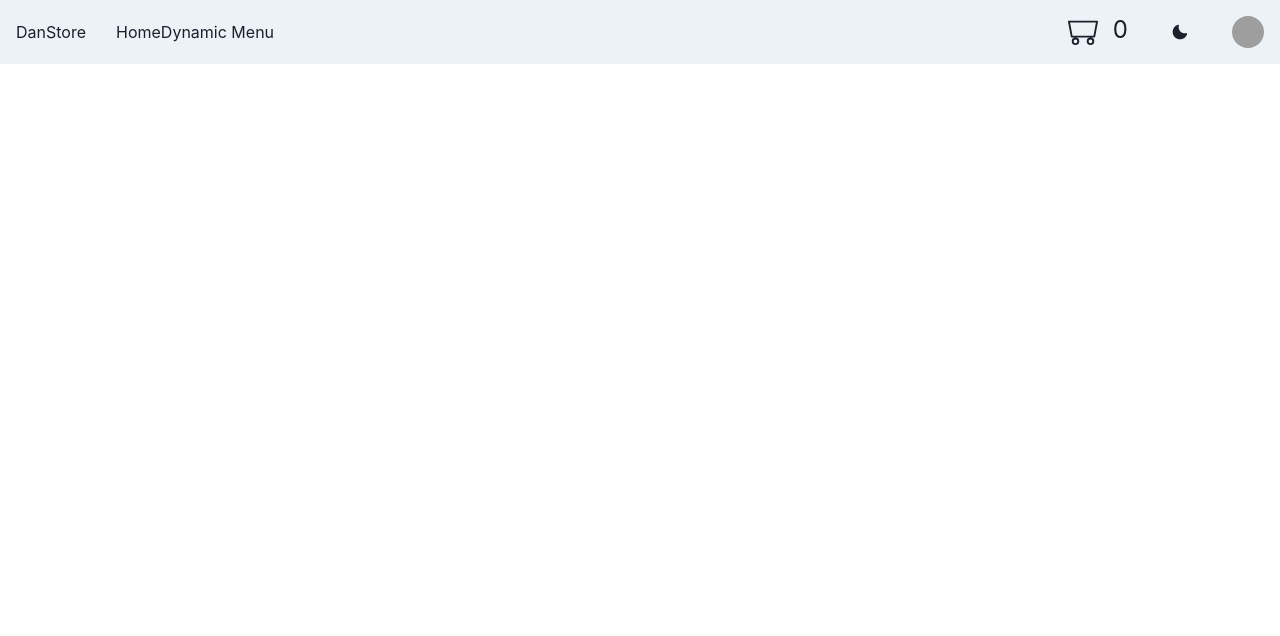
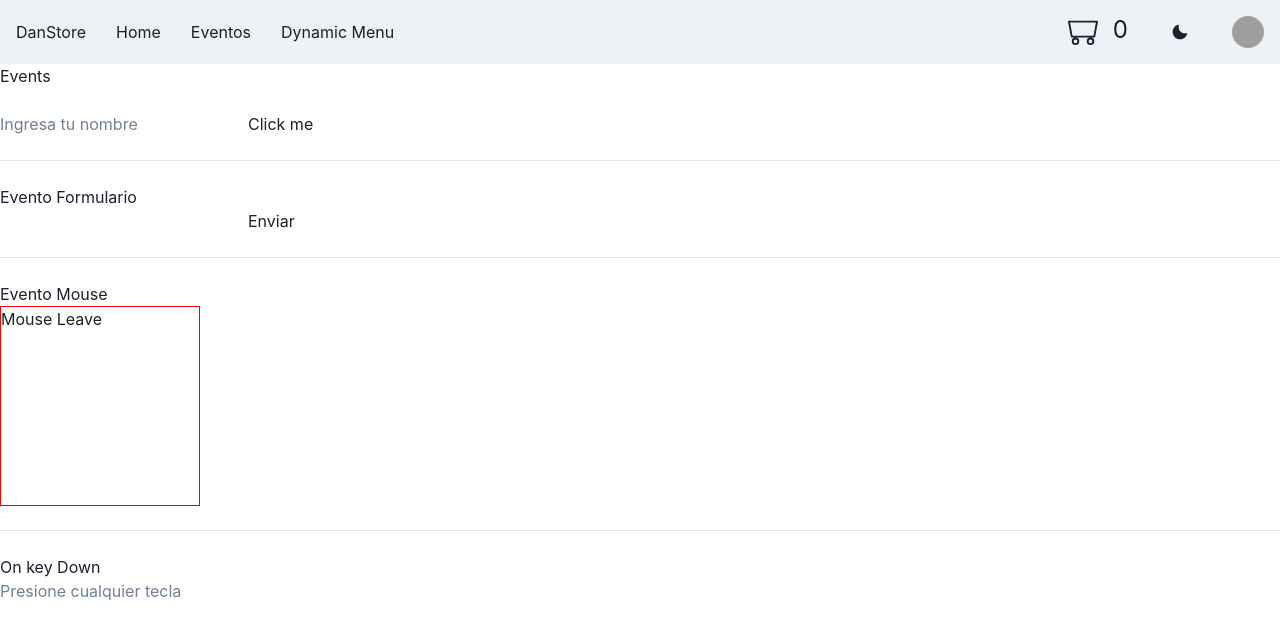
Before and after one commit to danielalejandroalanis/coderhouse-60030, a React (Vite) app: page /events in a window 1280 px wide. Shown: the top 636 px of the page. Built offline with nearby package versions, Linux system fonts and the light colour scheme; grey boxes are pictures that could not be loaded.

Commit message:
agregando clase 10

```diff
--- a/src/components/ItemDetailContainer/ItemDetailContainer.jsx
+++ b/src/components/ItemDetailContainer/ItemDetailContainer.jsx
@@ -1,26 +1,118 @@
+import { useState } from "react";
 import {
-  Card,
+  Box,
+  Container,
   Stack,
+  Text,
+  Image,
+  Flex,
+  VStack,
+  Button,
   Heading,
-  CardBody,
-  Divider,
-  Image,
-  Text,
+  SimpleGrid,
+  StackDivider,
+  useColorModeValue,
 } from "@chakra-ui/react";
 export const ItemDetailContainer = ({ product }) => {
+  const [showCount, setShowCount] = useState(false);
+  const [count, setCount] = useState(0);
+
+  const handleShowCount = () => {
+    setShowCount(!showCount);
+  };
+
+  const handleIncrement = () => {
+    setCount(count + 1);
+  };
+
+  const handleDecrement = () => {
+    if (count > 0) {
+      setCount(count - 1);
+    }
+  };
+
   return (
-    <Card key={product.id} maxW="sm" margin={"1rem"}>
-      <CardBody>
-        <Image src={product.thumbnail} alt={product.name} borderRadius="lg" />
-        <Stack mt="6" spacing="3">
-          <Heading size="md">{product.title}</Heading>
-          <Text>{product.description}</Text>
-          <Text color="blue.600" fontSize="2xl">
-            {product.price}
-          </Text>
+    <Container maxW={"7xl"}>
+      <SimpleGrid
+        columns={{ base: 1, lg: 2 }}
+        spacing={{ base: 8, md: 10 }}
+        py={{ base: 18, md: 24 }}
+      >
+        <Flex>
+          <Image
+            rounded={"md"}
+            alt={"product image"}
+            src={product.thumbnail}
+            fit={"cover"}
+            align={"center"}
+            w={"100%"}
+            h={{ base: "100%", sm: "400px", lg: "500px" }}
+          />
+        </Flex>
+        <Stack spacing={{ base: 6, md: 10 }}>
+          <Box as={"header"}>
+            <Heading
+              lineHeight={1.1}
+              fontWeight={600}
+              fontSize={{ base: "2xl", sm: "4xl", lg: "5xl" }}
+            >
+              {product.title}
+            </Heading>
+            <Text
+              color={useColorModeValue("gray.900", "gray.400")}
+              fontWeight={300}
+              fontSize={"2xl"}
+            >
+              ${product.price} USD
+            </Text>
+          </Box>
+
+          <Stack
+            spacing={{ base: 4, sm: 6 }}
+            direction={"column"}
+            divider={
+              <StackDivider
+                borderColor={useColorModeValue("gray.200", "gray.600")}
+              />
+            }
+          >
+            <VStack spacing={{ base: 4, sm: 6 }}>
+              <Text
+                color={useColorModeValue("gray.500", "gray.400")}
+                fontSize={"2xl"}
+                fontWeight={"300"}
+              >
+                {product.description}
+              </Text>
+            </VStack>
+          </Stack>
+
+          <Button
+            rounded={"none"}
+            w={"full"}
+            mt={8}
+            size={"lg"}
+            py={"7"}
+            bg={useColorModeValue("gray.900", "gray.50")}
+            color={useColorModeValue("white", "gray.900")}
+            textTransform={"uppercase"}
+            _hover={{
+              transform: "translateY(2px)",
+              boxShadow: "lg",
+            }}
+            onClick={handleShowCount}
+          >
+            Agregar al carrito
+          </Button>
+          {showCount && (
+            <Stack direction="row" spacing={4} align="center" mt={4}>
+              <Button onClick={handleDecrement}>-</Button>
+              <Text fontSize="lg">{count}</Text>
+              <Button onClick={handleIncrement}>+</Button>
+            </Stack>
+          )}
         </Stack>
-      </CardBody>
-      <Divider />
-    </Card>
+      </SimpleGrid>
+    </Container>
   );
 };
--- a/src/components/NavBar/NavBar.jsx
+++ b/src/components/NavBar/NavBar.jsx
@@ -35,7 +35,8 @@ export const NavBar = () => {
           <Box alignContent={"flex-start"} width={"100%"} marginLeft={30}>
             <Menu>
               <Link to="/">Home</Link>
-              <MenuButton as={Link} cursor="pointer">
+              <Link to="/events" style={{marginLeft: 30}}>Eventos</Link>
+              <MenuButton as={Link} cursor="pointer" style={{marginLeft: 30}}>
                 Dynamic Menu
               </MenuButton>
               <MenuList>
--- /dev/null
+++ b/src/pages/Events.jsx
@@ -0,0 +1,141 @@
+import { useEffect, useState } from "react";
+
+const onScroll = () => {
+  console.log("scrolling");
+};
+
+// export const Events = ({componentType}) => {
+export const Events = ({
+  handleClick = () => {
+    alert("Click Defecto");
+  },
+  label = "Default",
+}) => {
+  //   useEffect(() => {
+  //     // Cambia el titulo de la pagina
+  //     document.title = "Eventos";
+
+  //     window.addEventListener("scroll", onScroll);
+
+  //     // Cleanup => funcion que se ejecuta cuando el componente se desmonta
+  //     return () => {
+  //       console.log("Componente desmontado");
+  //       window.removeEventListener("scroll", onScroll);
+  //     };
+  //   }, []);
+  //   return (
+  //     <div>
+  //       <h1>Events</h1>
+  //       <button onClick={sumaNumero}></button>
+  //     </div>
+  //   );
+
+  //Retorno de componente dinamico segun el valor de componentType
+  // switch(componentType){
+  //     case 'input':
+  //         return <input type="text" />;
+  //     case 'button':
+  //         return <button>Click me</button>;
+  //     default:
+  //         return <div>Componente no soportado</div>;
+  // }
+
+  //   const handleClick = () => {
+  //     alert("Button Event");
+  //   }
+
+  const handleOnChange = (e) => {
+    console.log(e.target.value);
+    console.log(e.target.id);
+    setInputValue(e.target.value);
+  };
+
+  const [list, setList] = useState([]);
+  const [inputValue, setInputValue] = useState("");
+  const [formInputValue, setFormInputValue] = useState("");
+
+  const handleSubmit = (e) => {
+    e.preventDefault(); //Evitamos que la pagina se recargue
+    alert("Form Event, Data: " + formInputValue);
+  };
+
+  //MouseEvent
+  const [hover, setHover] = useState(false);
+
+  const handleMouseEnter = () => {
+    setHover(true);
+  };
+
+  const handleMouseLeave = () => {
+    setHover(false);
+  };
+
+  //On key Down
+  const handleKeyDown = (e) => {
+    console.log(e.key);
+  };
+
+  return (
+    <>
+      <h1>{label}</h1>
+      {/* <button onClick={() => alert('Button Event')}>Click me</button> */}
+      <br />
+      <input
+        type="text"
+        placeholder="Ingresa tu nombre"
+        onChange={handleOnChange}
+        id="inputName"
+      />
+      <button
+        onClick={() => {
+          setList(list.push(inputValue));
+        }}
+      >
+        Click me
+      </button>
+      <ul>
+        {list.map((item, index) => (
+          <li key={index}>{item}</li>
+        ))}
+      </ul>
+      <br />
+      <hr />
+      <br />
+      <h2>Evento Formulario</h2>
+      <form onSubmit={handleSubmit}>
+        <input
+          type="text"
+          value={formInputValue}
+          onChange={(e) => {
+            setFormInputValue(e.target.value);
+          }}
+        />
+        <button type="submit">Enviar</button>
+      </form>
+      <br />
+      <hr />
+      <br />
+      <h2>Evento Mouse</h2>
+      <div
+        onMouseEnter={handleMouseEnter}
+        onMouseLeave={handleMouseLeave}
+        style={{
+          width: "200px",
+          height: "200px",
+          border: "1px solid red",
+        }}
+      >
+        {hover ? "Mouse Enter" : "Mouse Leave"}
+      </div>
+      <br />
+      <hr />
+      <br />
+      <h2>On key Down</h2>
+      <input
+        type="text"
+        onKeyDown={handleKeyDown}
+        placeholder="Presione cualquier tecla"
+      />
+    </>
+  );
+};
--- a/src/pages/index.js
+++ b/src/pages/index.js
@@ -1,3 +1,4 @@
 export * from './Home';
 export * from './Item';
 export * from './Category';
+export * from './Events';
--- a/src/routes/MainRouter.jsx
+++ b/src/routes/MainRouter.jsx
@@ -1,9 +1,8 @@
 import { BrowserRouter, Routes, Route } from "react-router-dom";
-import { Category, Home, Item } from "../pages";
+import { Category, Events, Home, Item } from "../pages";
 import { NavBar } from "../components";
 
 export const MainRouter = () => {
-
   //Parametro de URL: es un dato dinamico que se puede pasar a una ruta
   return (
     <BrowserRouter>
@@ -12,6 +11,8 @@ export const MainRouter = () => {
         <Route path="/" element={<Home />} />
         <Route path="/item/:id" element={<Item />} />
         <Route path="/category/:id" element={<Category />} />
+        {/* <Route path="/events" element={<Events handleClick={() => alert('Click')} />} /> */}
+        <Route path="/events" element={<Events label="Events" />} />
       </Routes>
     </BrowserRouter>
   );
```
